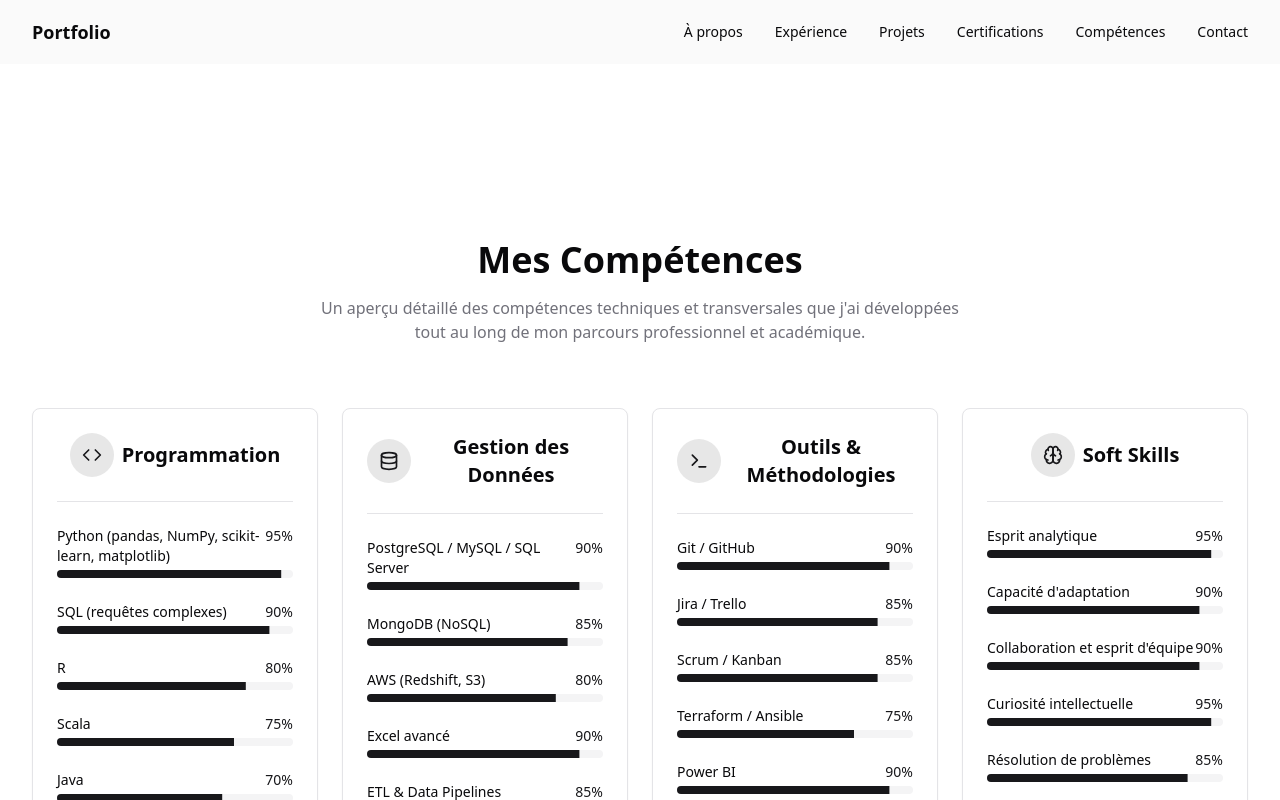
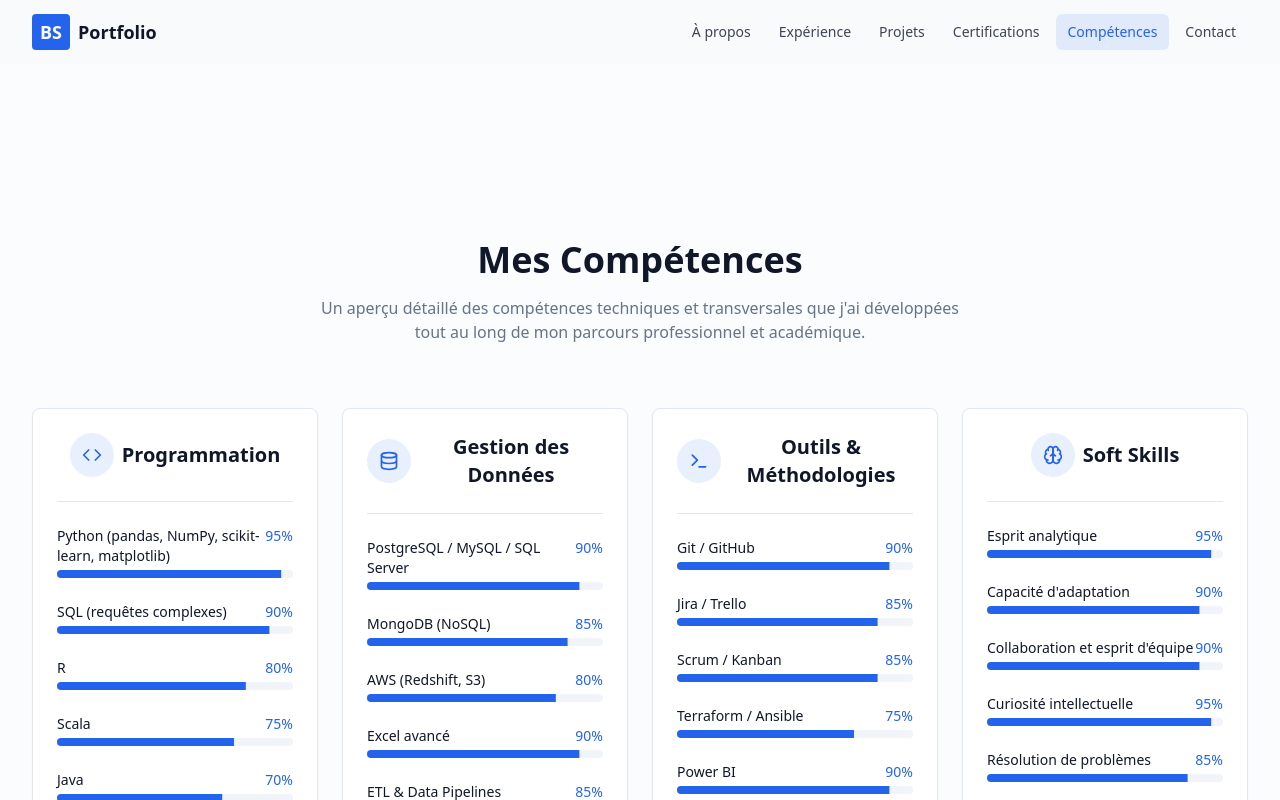
Before and after one commit to Babacarsar/portofolio, a React (Vite) app: page /portofolio/skills in a window 1280 px wide. Shown: the top 800 px of the page. Built offline with nearby package versions, Linux system fonts and the light colour scheme.

Commit message:
Improve portfolio appearance/functionality
This commit enhances the portfolio based on user feedback.

```diff
--- /dev/null
+++ b/src/components/layout/BackToTop.tsx
@@ -0,0 +1,43 @@
+
+import React, { useState, useEffect } from 'react';
+import { ChevronUp } from 'lucide-react';
+
+const BackToTop = () => {
+  const [isVisible, setIsVisible] = useState(false);
+
+  // Montrer le bouton une fois que l'utilisateur a défilé vers le bas
+  const toggleVisibility = () => {
+    if (window.pageYOffset > 300) {
+      setIsVisible(true);
+    } else {
+      setIsVisible(false);
+    }
+  };
+
+  // Retourner en haut lors du clic
+  const scrollToTop = () => {
+    window.scrollTo({
+      top: 0,
+      behavior: 'smooth'
+    });
+  };
+
+  useEffect(() => {
+    window.addEventListener('scroll', toggleVisibility);
+    return () => window.removeEventListener('scroll', toggleVisibility);
+  }, []);
+
+  return (
+    <button
+      onClick={scrollToTop}
+      className={`fixed bottom-4 right-4 p-3 rounded-full bg-primary text-primary-foreground shadow-lg
+                hover:bg-primary/90 transition-all duration-300 z-40
+                ${isVisible ? 'opacity-100 translate-y-0' : 'opacity-0 translate-y-10 pointer-events-none'}`}
+      aria-label="Retour en haut"
+    >
+      <ChevronUp size={20} />
+    </button>
+  );
+};
+
+export default BackToTop;
--- /dev/null
+++ b/src/components/layout/Footer.tsx
@@ -0,0 +1,115 @@
+
+import React from 'react';
+import { Link } from 'react-router-dom';
+import { Github, Linkedin, Mail, ChevronRight } from 'lucide-react';
+import { Separator } from '@/components/ui/separator';
+
+const Footer = () => {
+  const currentYear = new Date().getFullYear();
+
+  const mainLinks = [
+    { name: "À propos", path: "/about" },
+    { name: "Expérience", path: "/experience" },
+    { name: "Projets", path: "/projects" },
+    { name: "Compétences", path: "/skills" },
+    { name: "Certifications", path: "/certifications" },
+    { name: "Contact", path: "/contact" }
+  ];
+
+  return (
+    <footer className="bg-card text-muted-foreground pt-12 pb-8 border-t">
+      <div className="max-w-7xl mx-auto px-4 sm:px-6 lg:px-8">
+        <div className="grid grid-cols-1 md:grid-cols-4 gap-8 mb-8">
+          <div className="md:col-span-1">
+            <Link to="/" className="text-xl font-bold text-foreground hover:text-primary transition-colors">
+              Portfolio
+            </Link>
+            <p className="mt-3 text-sm">
+              Analyste Data & Intelligence Artificielle passionné par la transformation des données en insights stratégiques.
+            </p>
+            <div className="flex mt-4 space-x-3">
+              <a
+                href="https://www.linkedin.com/in/babacar-sarr-a3888a247"
+                target="_blank"
+                rel="noopener noreferrer"
+                className="p-2 rounded-full bg-muted hover:bg-primary/10 hover:text-primary transition-colors"
+                aria-label="LinkedIn"
+              >
+                <Linkedin size={18} />
+              </a>
+              <a
+                href="https://github.com/Babacarsar"
+                target="_blank"
+                rel="noopener noreferrer"
+                className="p-2 rounded-full bg-muted hover:bg-primary/10 hover:text-primary transition-colors"
+                aria-label="GitHub"
+              >
+                <Github size={18} />
+              </a>
+              <a
+                href="mailto:ba66bacar@gmail.com"
+                className="p-2 rounded-full bg-muted hover:bg-primary/10 hover:text-primary transition-colors"
+                aria-label="Email"
+              >
+                <Mail size={18} />
+              </a>
+            </div>
+          </div>
+
+          <div className="md:col-span-1">
+            <h3 className="font-medium text-foreground mb-4">Navigation</h3>
+            <ul className="space-y-2">
+              {mainLinks.map((link) => (
+                <li key={link.path}>
+                  <Link
+                    to={link.path}
+                    className="text-sm flex items-center hover:text-primary transition-colors"
+                  >
+                    <ChevronRight className="h-3 w-3 mr-1" />
+                    {link.name}
+                  </Link>
+                </li>
+              ))}
+            </ul>
+          </div>
+
+          <div className="md:col-span-1">
+            <h3 className="font-medium text-foreground mb-4">Contact</h3>
+            <ul className="space-y-2 text-sm">
+              <li>Paris, France</li>
+              <li>07 75 80 67 99</li>
+              <li>ba66bacar@gmail.com</li>
+            </ul>
+          </div>
+
+          <div className="md:col-span-1">
+            <h3 className="font-medium text-foreground mb-4">Intéressé?</h3>
+            <p className="text-sm mb-3">
+              Téléchargez mon CV ou contactez-moi pour discuter de vos projets data.
+            </p>
+            <Link
+              to="/contact"
+              className="inline-flex items-center justify-center px-4 py-2 text-sm font-medium rounded-md
+                        bg-primary text-primary-foreground hover:bg-primary/90 transition-colors"
+            >
+              Me contacter
+            </Link>
+          </div>
+        </div>
+
+        <Separator />
+
+        <div className="flex flex-col md:flex-row justify-between items-center mt-8">
+          <p className="text-xs">
+            &copy; {currentYear} Babacar Sar - Tous droits réservés
+          </p>
+          <p className="text-xs mt-2 md:mt-0">
+            Construit avec React, Tailwind CSS et beaucoup d'enthousiasme
+          </p>
+        </div>
+      </div>
+    </footer>
+  );
+};
+
+export default Footer;
--- a/src/components/layout/Navigation.tsx
+++ b/src/components/layout/Navigation.tsx
@@ -1,12 +1,13 @@
 
 import React, { useState, useEffect } from 'react';
 import { cn } from "@/lib/utils";
-import { Link } from 'react-router-dom';
-import { Menu, X } from 'lucide-react';
+import { Link, useLocation } from 'react-router-dom';
+import { Menu, X, ChevronDown } from 'lucide-react';
 
 const Navigation = () => {
   const [isScrolled, setIsScrolled] = useState(false);
   const [isMobileMenuOpen, setIsMobileMenuOpen] = useState(false);
+  const location = useLocation();
 
   useEffect(() => {
     const handleScroll = () => {
@@ -17,41 +18,58 @@ const Navigation = () => {
     return () => window.removeEventListener('scroll', handleScroll);
   }, []);
 
+  // Fermer le menu mobile lors d'un changement de route
+  useEffect(() => {
+    setIsMobileMenuOpen(false);
+  }, [location]);
+
   const toggleMobileMenu = () => {
     setIsMobileMenuOpen(!isMobileMenuOpen);
+  };
+
+  const navigationLinks = [
+    { name: "À propos", path: "/about" },
+    { name: "Expérience", path: "/experience" },
+    { name: "Projets", path: "/projects" },
+    { name: "Certifications", path: "/certifications" },
+    { name: "Compétences", path: "/skills" },
+    { name: "Contact", path: "/contact" }
+  ];
+
+  const isActive = (path) => {
+    return location.pathname === path;
   };
 
   return (
     <nav className={cn(
       "fixed top-0 left-0 right-0 z-50 transition-all duration-300",
-      isScrolled ? "bg-background/80 backdrop-blur-md shadow-sm" : "bg-transparent"
+      isScrolled
+        ? "bg-background/90 backdrop-blur-md shadow-sm"
+        : "bg-transparent"
     )}>
       <div className="max-w-7xl mx-auto px-4 sm:px-6 lg:px-8">
         <div className="flex justify-between items-center h-16">
-          <Link to="/" className="text-lg font-semibold">
-            Portfolio
+          <Link to="/" className="text-lg font-semibold flex items-center">
+            <span className="bg-primary text-primary-foreground px-2 py-1 rounded mr-2">BS</span>
+            <span className="hidden sm:inline">Portfolio</span>
           </Link>
 
           {/* Desktop Menu */}
-          <div className="hidden sm:flex space-x-8">
-            <Link to="/about" className="text-sm hover:text-primary transition-colors">
-              À propos
-            </Link>
-            <Link to="/experience" className="text-sm hover:text-primary transition-colors">
-              Expérience
-            </Link>
-            <Link to="/projects" className="text-sm hover:text-primary transition-colors">
-              Projets
-            </Link>
-            <Link to="/certifications" className="text-sm hover:text-primary transition-colors">
-              Certifications
-            </Link>
-            <Link to="/skills" className="text-sm hover:text-primary transition-colors">
-              Compétences
-            </Link>
-            <Link to="/contact" className="text-sm hover:text-primary transition-colors">
-              Contact
-            </Link>
+          <div className="hidden sm:flex space-x-1">
+            {navigationLinks.map((link) => (
+              <Link
+                key={link.path}
+                to={link.path}
+                className={cn(
+                  "px-3 py-2 rounded-md text-sm font-medium transition-all",
+                  isActive(link.path)
+                    ? "text-primary bg-primary/10"
+                    : "text-foreground/80 hover:text-primary hover:bg-primary/5"
+                )}
+              >
+                {link.name}
+              </Link>
+            ))}
           </div>
 
           {/* Mobile Menu Button */}
@@ -65,30 +83,33 @@ const Navigation = () => {
         </div>
 
         {/* Mobile Menu Dropdown */}
-        {isMobileMenuOpen && (
-          <div className="sm:hidden bg-background/95 backdrop-blur-md shadow-md rounded-b-lg">
-            <div className="flex flex-col space-y-4 p-4">
-              <Link to="/about" className="text-sm hover:text-primary transition-colors" onClick={() => setIsMobileMenuOpen(false)}>
-                À propos
+        <div
+          className={cn(
+            "sm:hidden fixed inset-x-0 top-16 transition-all duration-300 ease-in-out transform bg-background/95 backdrop-blur-md shadow-md border-b border-border z-40",
+            isMobileMenuOpen ? "opacity-100 translate-y-0" : "opacity-0 -translate-y-4 pointer-events-none"
+          )}
+        >
+          <div className="flex flex-col py-2">
+            {navigationLinks.map((link) => (
+              <Link
+                key={link.path}
+                to={link.path}
+                className={cn(
+                  "flex items-center px-4 py-3 text-sm font-medium border-l-2 transition-all",
+                  isActive(link.path)
+                    ? "border-primary text-primary bg-primary/5"
+                    : "border-transparent text-foreground/80 hover:text-primary hover:bg-primary/5 hover:border-primary/30"
+                )}
+              >
+                <ChevronDown className={cn(
+                  "h-4 w-4 mr-2 transition-transform",
+                  isActive(link.path) ? "rotate-[-90deg] text-primary" : "rotate-0"
+                )} />
+                {link.name}
               </Link>
-              <Link to="/experience" className="text-sm hover:text-primary transition-colors" onClick={() => setIsMobileMenuOpen(false)}>
-                Expérience
-              </Link>
-              <Link to="/projects" className="text-sm hover:text-primary transition-colors" onClick={() => setIsMobileMenuOpen(false)}>
-                Projets
-              </Link>
-              <Link to="/certifications" className="text-sm hover:text-primary transition-colors" onClick={() => setIsMobileMenuOpen(false)}>
-                Certifications
-              </Link>
-              <Link to="/skills" className="text-sm hover:text-primary transition-colors" onClick={() => setIsMobileMenuOpen(false)}>
-                Compétences
-              </Link>
-              <Link to="/contact" className="text-sm hover:text-primary transition-colors" onClick={() => setIsMobileMenuOpen(false)}>
-                Contact
-              </Link>
-            </div>
+            ))}
           </div>
-        )}
+        </div>
       </div>
     </nav>
   );
--- a/src/index.css
+++ b/src/index.css
@@ -5,28 +5,28 @@
 
 @layer base {
   :root {
-    --background: 0 0% 98%;
-    --foreground: 240 10% 3.9%;
+    --background: 210 40% 98%;
+    --foreground: 222 47% 11%;
     --card: 0 0% 100%;
-    --card-foreground: 240 10% 3.9%;
+    --card-foreground: 222 47% 11%;
     --popover: 0 0% 100%;
-    --popover-foreground: 240 10% 3.9%;
-    --primary: 240 5.9% 10%;
-    --primary-foreground: 0 0% 98%;
-    --secondary: 240 4.8% 95.9%;
-    --secondary-foreground: 240 5.9% 10%;
-    --muted: 240 4.8% 95.9%;
-    --muted-foreground: 240 3.8% 46.1%;
-    --accent: 240 4.8% 95.9%;
-    --accent-foreground: 240 5.9% 10%;
+    --popover-foreground: 222 47% 11%;
+    --primary: 221 83% 53%;
+    --primary-foreground: 210 40% 98%;
+    --secondary: 210 40% 96.1%;
+    --secondary-foreground: 222 47% 11%;
+    --muted: 210 40% 96.1%;
+    --muted-foreground: 215.4 16.3% 46.9%;
+    --accent: 210 40% 96.1%;
+    --accent-foreground: 222 47% 11%;
     --destructive: 0 84.2% 60.2%;
-    --destructive-foreground: 0 0% 98%;
-    --border: 240 5.9% 90%;
-    --input: 240 5.9% 90%;
-    --ring: 240 5.9% 10%;
+    --destructive-foreground: 210 40% 98%;
+    --border: 214.3 31.8% 91.4%;
+    --input: 214.3 31.8% 91.4%;
+    --ring: 221 83% 53%;
     --radius: 0.75rem;
-    --section: 0 0% 100%;
-    --section-foreground: 240 10% 3.9%;
+    --section: 210 40% 99%;
+    --section-foreground: 222 47% 11%;
   }
 }
 
@@ -51,7 +51,7 @@
   }
 
   .glass-card {
-    @apply bg-white/80 backdrop-blur-sm border border-white/20 shadow-lg rounded-xl;
+    @apply bg-white/90 backdrop-blur-sm border border-border/40 shadow-md rounded-xl;
   }
 
   /* Interactive elements */
@@ -60,7 +60,7 @@
   }
 
   .gradient-text {
-    @apply bg-gradient-to-r from-primary to-purple-600 bg-clip-text text-transparent;
+    @apply bg-gradient-to-r from-primary to-blue-700 bg-clip-text text-transparent;
   }
 
   .gradient-bg {
@@ -156,17 +156,70 @@ html {
   transform: translateX(5px);
 }
 
-/* Improved mobile menu */
-@media (max-width: 768px) {
-  .mobile-menu {
-    @apply fixed inset-0 bg-background/95 backdrop-blur-sm z-50 transform transition-transform duration-300;
-  }
+/* Improved scrollbar */
+::-webkit-scrollbar {
+  width: 8px;
+}
 
-  .mobile-menu.hidden {
-    transform: translateX(-100%);
-  }
+::-webkit-scrollbar-track {
+  background: theme('colors.muted.DEFAULT');
+  border-radius: 8px;
+}
 
-  .mobile-menu.visible {
-    transform: translateX(0);
-  }
+::-webkit-scrollbar-thumb {
+  background: theme('colors.primary.DEFAULT');
+  border-radius: 8px;
 }
+
+::-webkit-scrollbar-thumb:hover {
+  background: theme('colors.primary.DEFAULT/0.8');
+}
+
+/* Spotlight effect */
+.spotlight {
+  position: relative;
+  overflow: hidden;
+}
+
+.spotlight::after {
+  content: '';
+  position: absolute;
+  top: -50%;
+  left: -50%;
+  width: 200%;
+  height: 200%;
+  background: radial-gradient(circle, rgba(255,255,255,0.2) 0%, rgba(255,255,255,0) 70%);
+  opacity: 0;
+  transition: opacity 0.5s;
+  pointer-events: none;
+}
+
+.spotlight:hover::after {
+  opacity: 1;
+  transform: translate(-25%, -25%);
+}
+
+/* Fade animations */
+@keyframes fadeIn {
+  from { opacity: 0; transform: translateY(10px); }
+  to { opacity: 1; transform: translateY(0); }
+}
+
+.fade-in {
+  animation: fadeIn 0.5s ease-out forwards;
+}
+
+.staggered-item {
+  opacity: 0;
+}
+
+.staggered-item.visible {
+  animation: fadeIn 0.5s ease-out forwards;
+}
+
+.staggered-item:nth-child(1) { animation-delay: 0.1s; }
+.staggered-item:nth-child(2) { animation-delay: 0.2s; }
+.staggered-item:nth-child(3) { animation-delay: 0.3s; }
+.staggered-item:nth-child(4) { animation-delay: 0.4s; }
+.staggered-item:nth-child(5) { animation-delay: 0.5s; }
+.staggered-item:nth-child(6) { animation-delay: 0.6s; }
```
Also changed, not shown: src/App.tsx (+13 -2 lines), src/components/sections/Hero.tsx (+35 -10 lines), src/pages/Index.tsx (+9 -7 lines), 1 other file (tests, documents, lock files or other folders).
